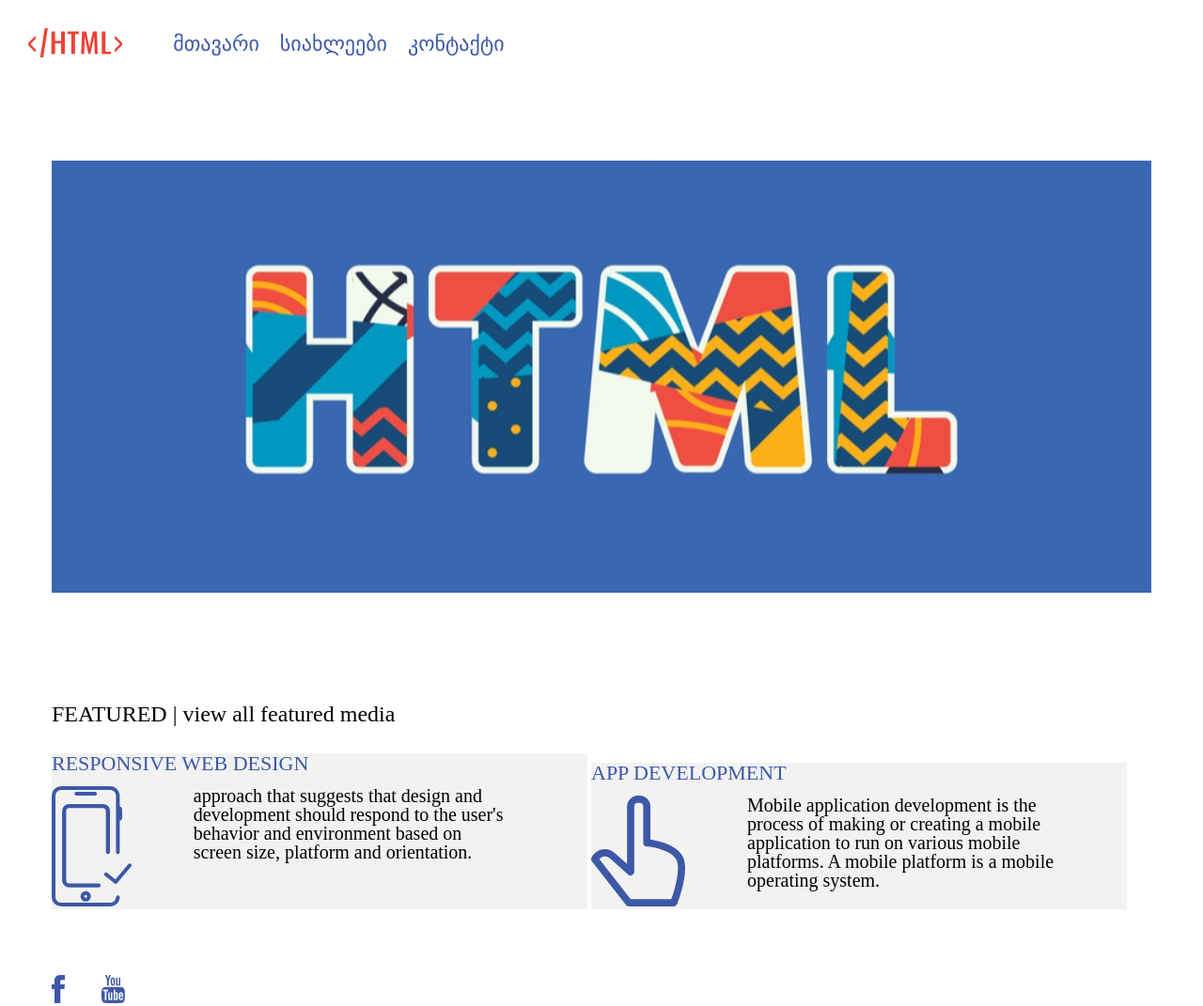
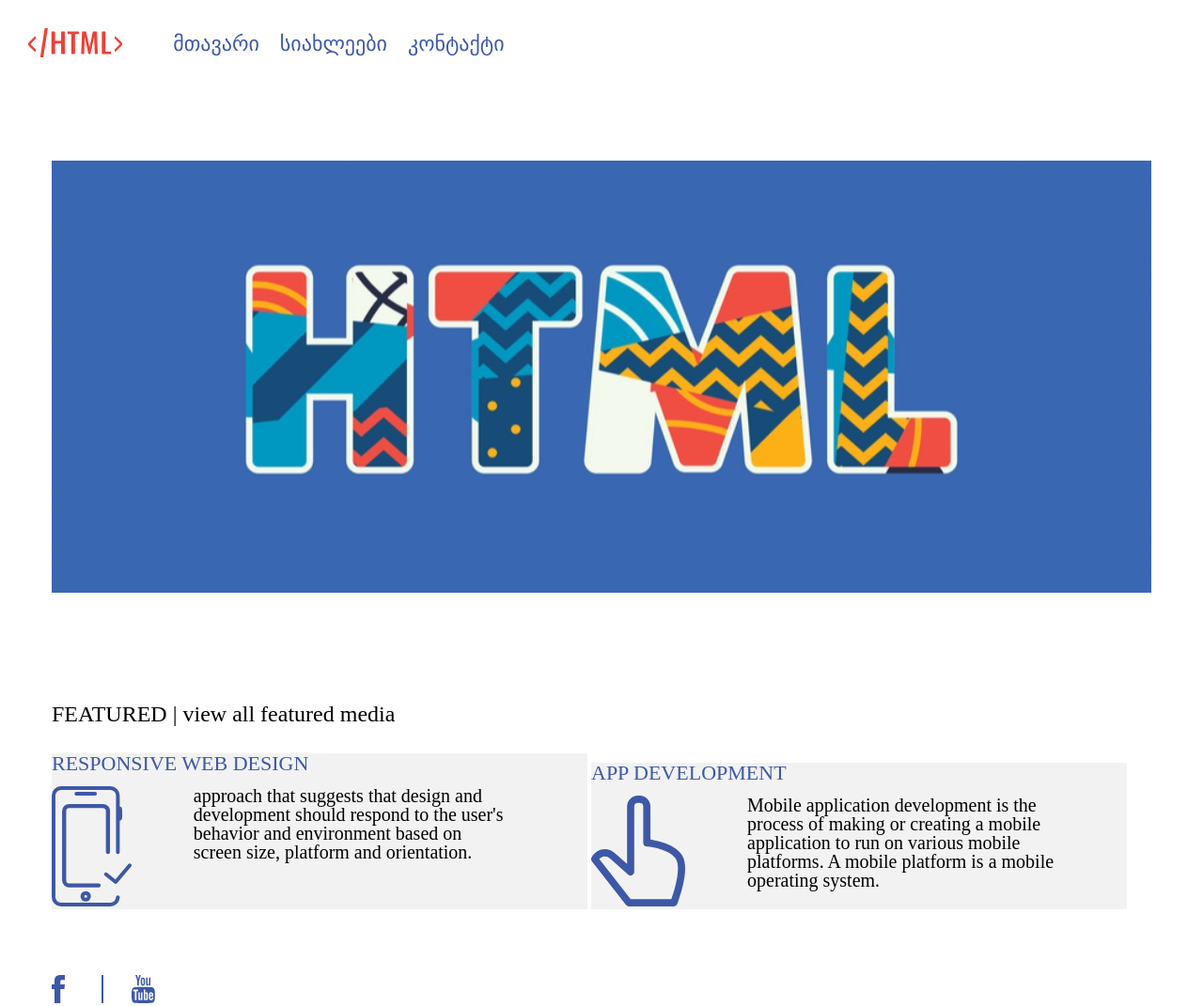
Before and after one commit to Gegi-98/lesson-3, a plain HTML site: page index.html in a window 1280 px wide. Shown: the whole page at 94% size. Drawn offline with Linux system fonts and the light colour scheme.

Commit message:
Update index.html

```diff
--- a/index.html
+++ b/index.html
@@ -40,7 +40,7 @@
 	<footer>
 		<div class="footer">
 			<a href="https//facebook.com"><img src="img/fb.png" class="foot-icon"></a>
-			<!-- <div class="stick"></div> -->
+			<div class="stick"></div>
 			<a href="https//youtube.com"><img src="img/Youtube.png" class="foot-icon"></a>
 		</div>
 	</footer>
```
